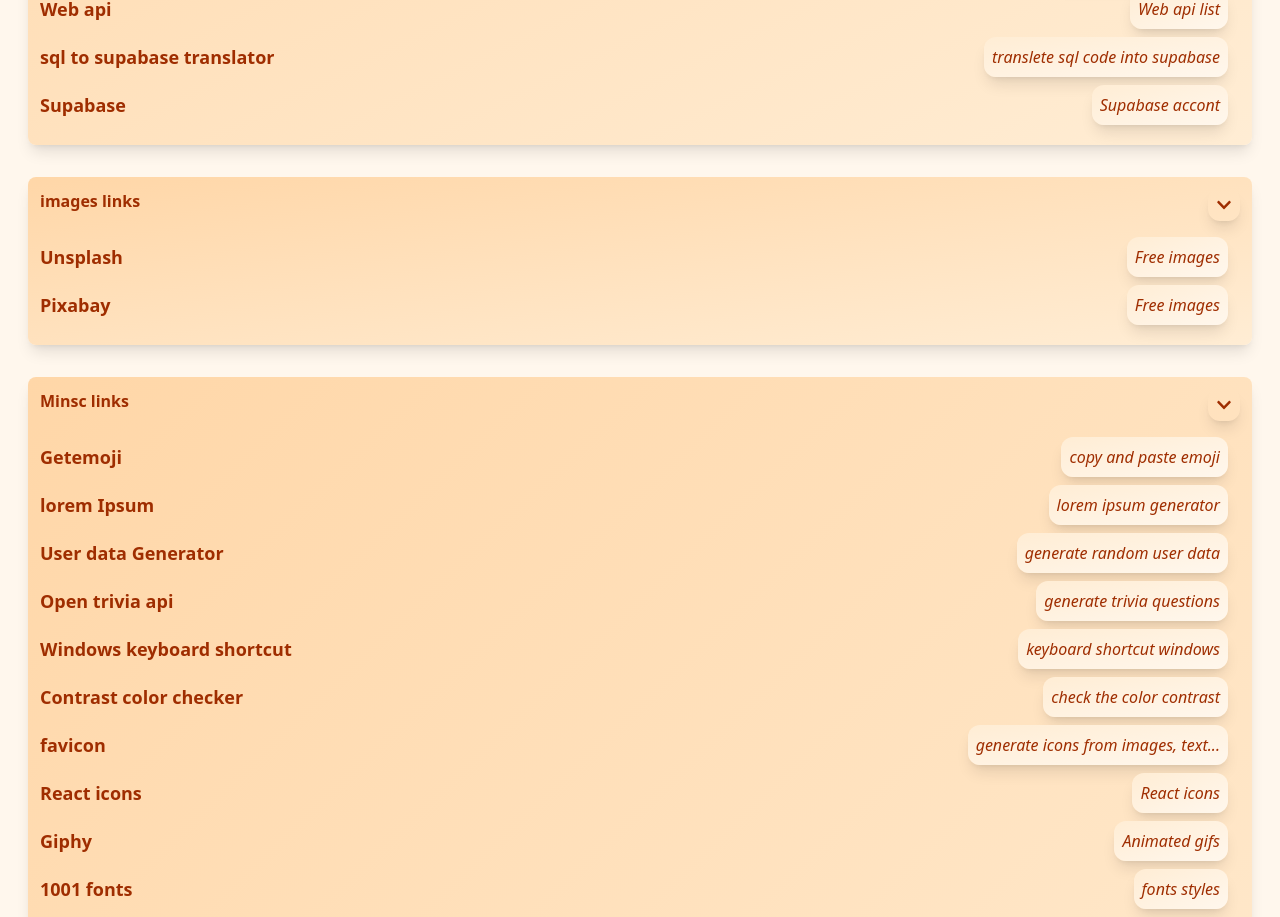
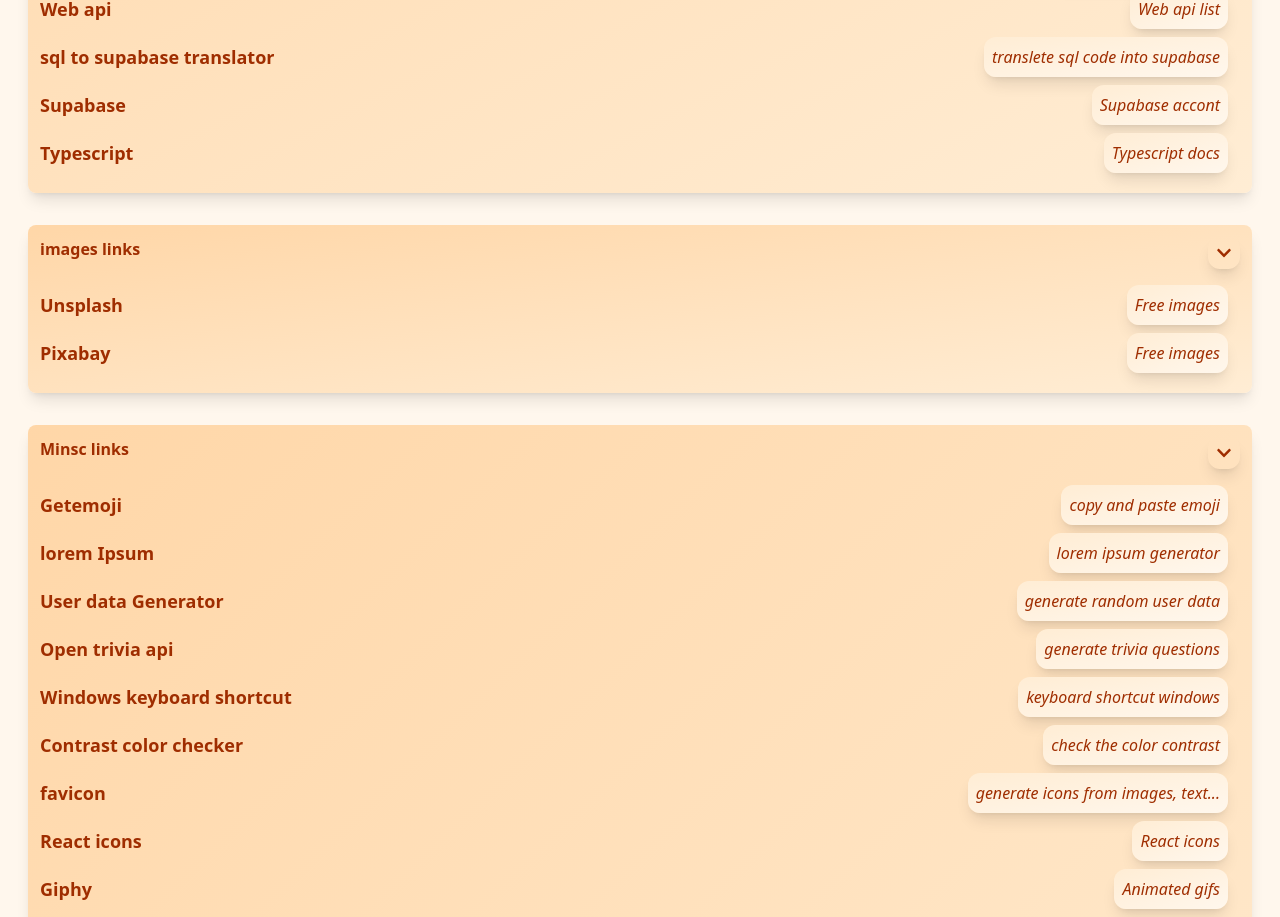
Before and after one commit to gyo82v/webLinks, a React (Vite) app: page / in a window 1280 px wide. Shown: the part 931-1848 px from the top of the page. Built offline with nearby package versions, Linux system fonts and the light colour scheme.

Commit message:
feat: add a new link to the Coding component

```diff
--- a/src/components/categories/Coding.jsx
+++ b/src/components/categories/Coding.jsx
@@ -21,6 +21,7 @@
             <Li href="https://developer.mozilla.org/en-US/docs/Web/API" name="Web api">Web api list</Li>
             <Li href="https://supabase.com/docs/guides/api/sql-to-rest" name="sql to supabase translator">translete sql code into supabase</Li>
             <Li href="https://supabase.com/dashboard/org/vbbvojdiuwldvonsddpv" name="Supabase">Supabase accont</Li>
+            <Li href="https://www.typescriptlang.org/docs/" name="Typescript">Typescript docs</Li>
         </Section>
     )
 }
```
